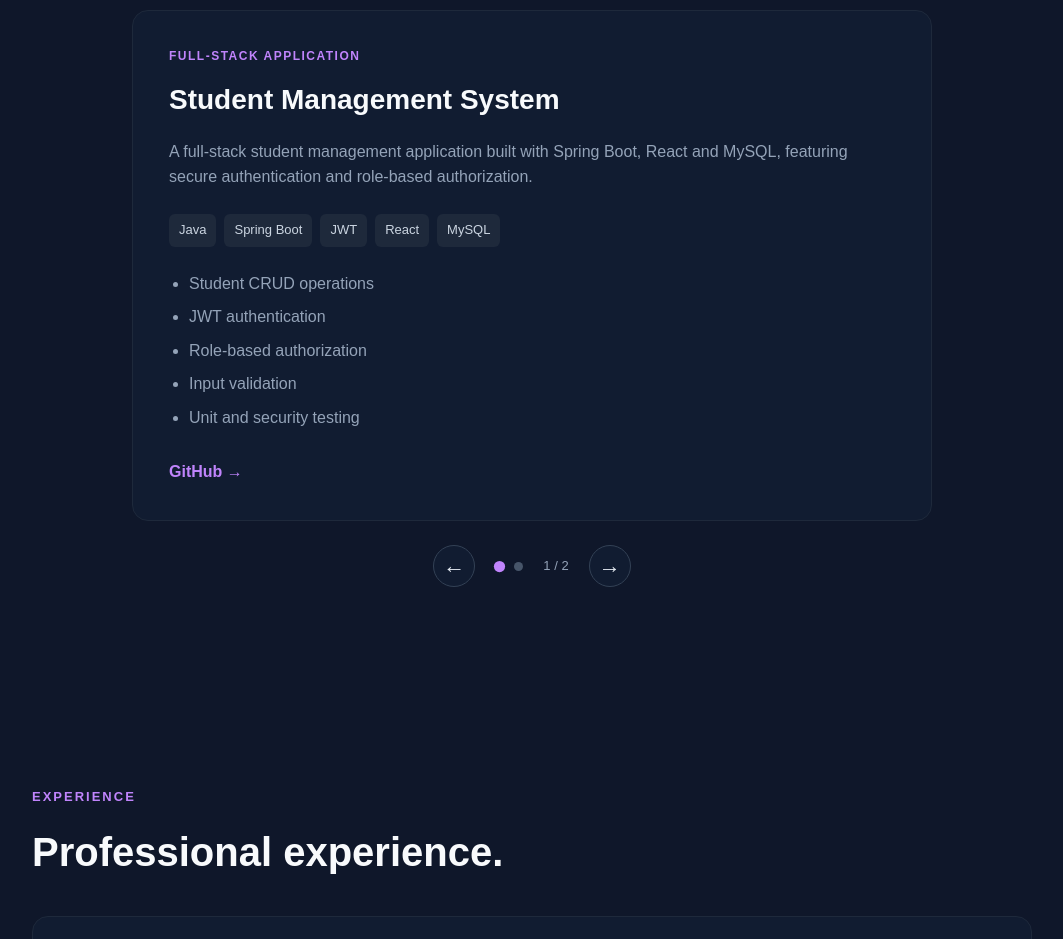
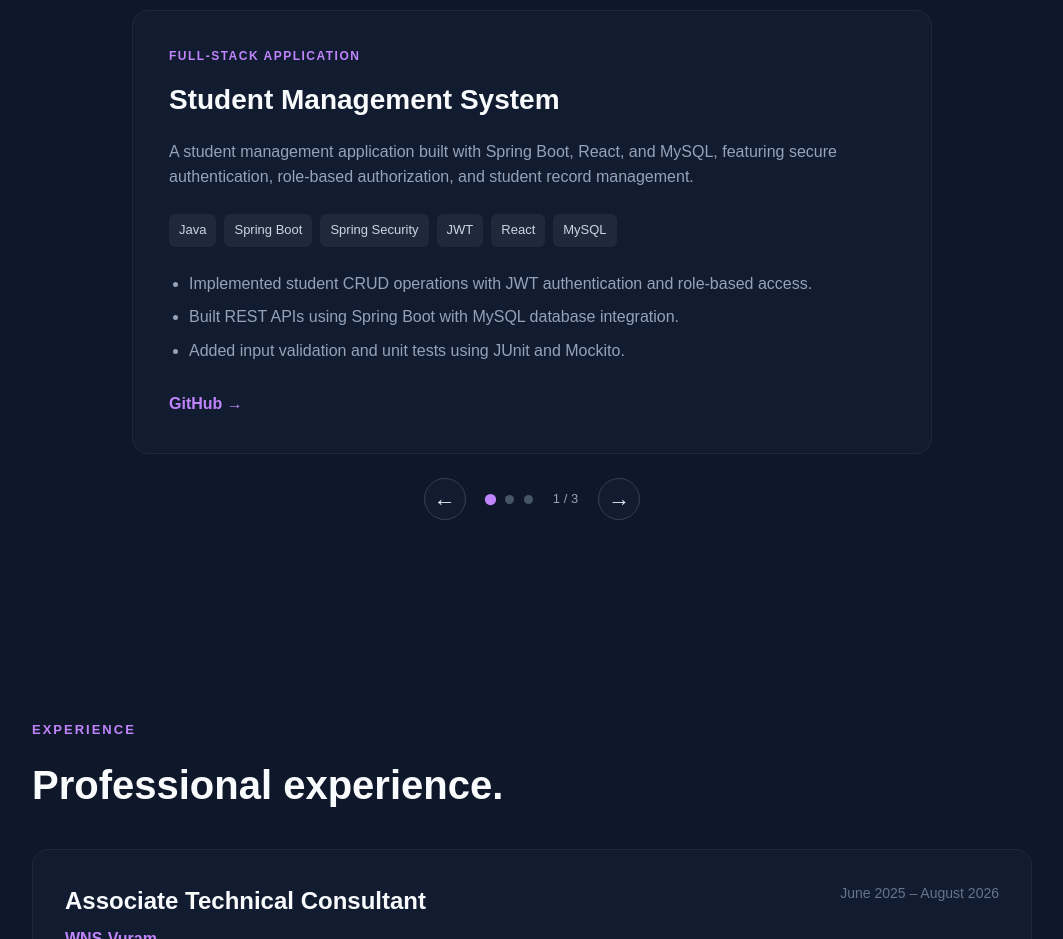
Before and after one commit to ABSruthika/sruthika-portfolio, a React (Vite) app: page / in a window 1280 px wide. Shown: the part 2420-3359 px from the top of the page, without its empty margins (108-1171 px from the left). Built offline with nearby package versions, Linux system fonts and the light colour scheme.

Commit message:
feat(projects): add travel and patient management projects

```diff
--- a/src/components/Projects.jsx
+++ b/src/components/Projects.jsx
@@ -5,15 +5,22 @@ const projects = [
     type: "FULL-STACK APPLICATION",
     title: "Student Management System",
     description:
-      "A full-stack student management application built with Spring Boot, React and MySQL, featuring secure authentication and role-based authorization.",
-    technologies: ["Java", "Spring Boot", "JWT", "React", "MySQL"],
+      "A student management application built with Spring Boot, React, and MySQL, featuring secure authentication, role-based authorization, and student record management.",
+    technologies: [
+      "Java",
+      "Spring Boot",
+      "Spring Security",
+      "JWT",
+      "React",
+      "MySQL",
+    ],
+
     features: [
-      "Student CRUD operations",
-      "JWT authentication",
-      "Role-based authorization",
-      "Input validation",
-      "Unit and security testing",
+      "Implemented student CRUD operations with JWT authentication and role-based access.",
+      "Built REST APIs using Spring Boot with MySQL database integration.",
+      "Added input validation and unit tests using JUnit and Mockito.",
     ],
+
     links: [
       {
         label: "GitHub",
@@ -23,16 +30,42 @@ const projects = [
   },
   {
     type: "APPLICATION DEVELOPMENT",
-    title: "Case Management System",
+    title: "Travel Booking Application",
     description:
-      "An application developed using Appian to manage cases through structured workflows and business processes.",
-    technologies: ["Appian", "SAIL", "Process Models", "CDTs"],
+      "An Appian application designed to streamline travel booking workflows, including traveller requests, bulk bookings, and email-triggered booking processes.",
+    technologies: [
+      "Appian",
+      "SAIL",
+      "Process Models",
+      "Records",
+    ],
+
     features: [
-      "Case creation and management",
-      "Workflow-based processing",
-      "Appian SAIL interfaces",
-      "Business process automation",
+      "Designed traveller workflows and bulk travel booking processes.",
+      "Developed interactive Appian UI screens for booking operations.",
+      "Configured email-triggered booking flows and notification workflows.",
     ],
+
+    links: [],
+  },
+  {
+    type: "APPLICATION DEVELOPMENT",
+    title: "Patient Management System",
+    description:
+      "An Appian application designed to support patient information management through structured intake, record viewing, and scheduling workflows.",
+    technologies: [
+      "Appian",
+      "SAIL",
+      "Process Models",
+      "Records",
+    ],
+
+    features: [
+      "Created patient intake workflows to capture patient information.",
+      "Implemented patient record viewing interfaces.",
+      "Designed scheduling workflows for appointment management.",
+    ],
+
     links: [],
   },
 ];
@@ -62,7 +95,9 @@ function Projects() {
         <div className="projects-carousel">
           <article className="project-card" aria-live="polite">
             <div className="project-content">
-              <p className="project-type">{currentProject.type}</p>
+              <p className="project-type">
+                {currentProject.type}
+              </p>
 
               <h3>{currentProject.title}</h3>
 
@@ -71,9 +106,13 @@ function Projects() {
               </p>
 
               <div className="project-tech">
-                {currentProject.technologies.map((technology) => (
-                  <span key={technology}>{technology}</span>
-                ))}
+                {currentProject.technologies.map(
+                  (technology) => (
+                    <span key={technology}>
+                      {technology}
+                    </span>
+                  )
+                )}
               </div>
 
               <ul className="project-features">
@@ -118,7 +157,9 @@ function Projects() {
                     }`}
                   onClick={() => setCurrentIndex(index)}
                   aria-label={`View project ${index + 1}: ${project.title}`}
-                  aria-current={index === currentIndex ? "true" : undefined}
+                  aria-current={
+                    index === currentIndex ? "true" : undefined
+                  }
                 />
               ))}
             </div>
```
